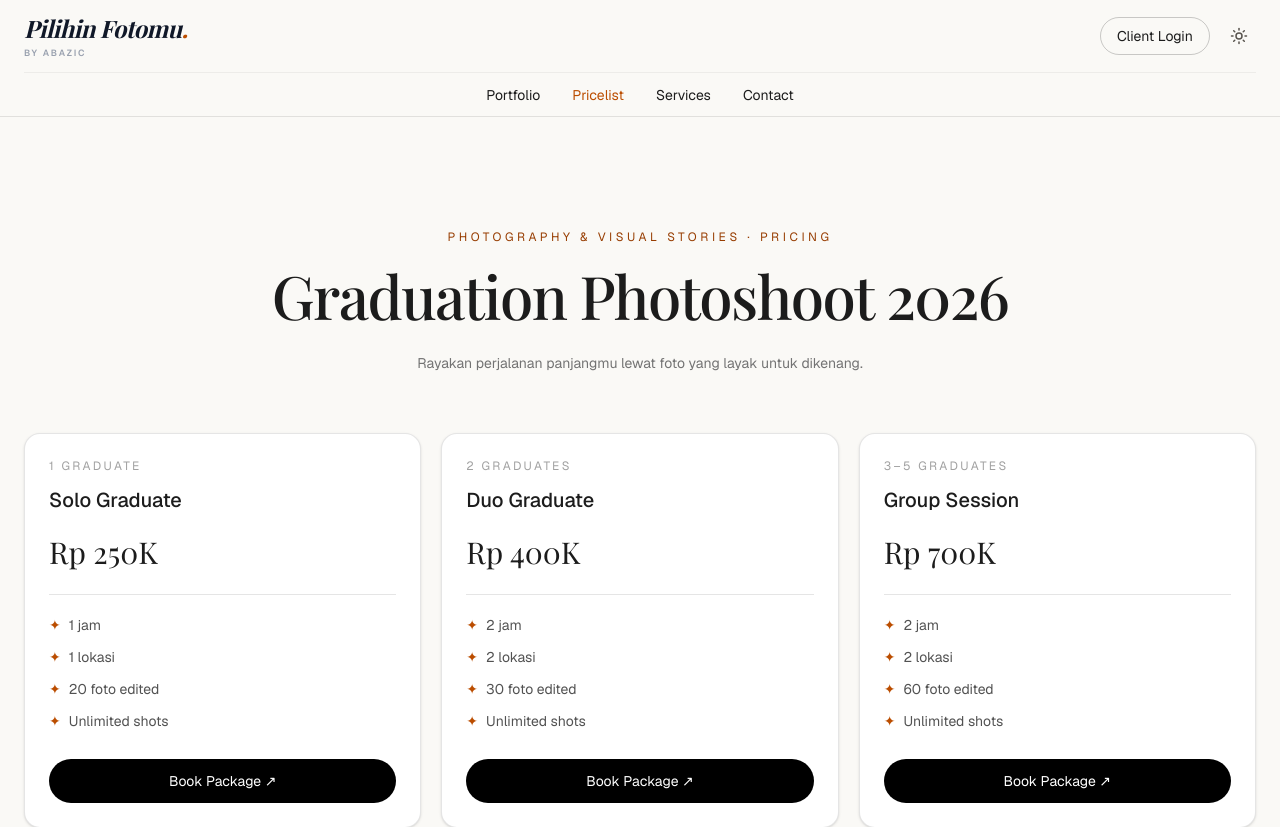
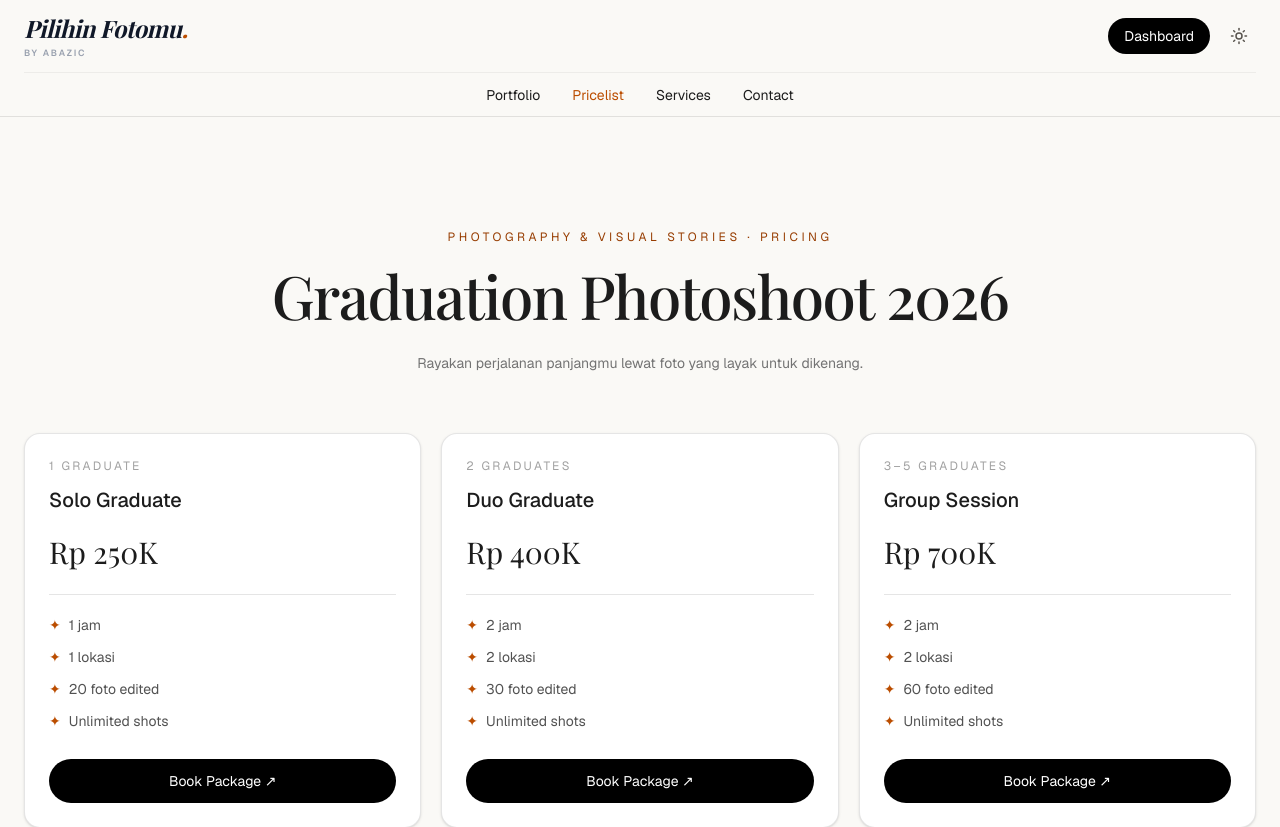
Before and after one commit to abazic/Pilihin-App, a Next.js app: page /pricelist in a window 1280 px wide. Shown: the top 827 px of the page. Built offline with nearby package versions, Linux system fonts and the light colour scheme; no server answers; the database is empty; a web font is replaced by a local one.

Commit message:
Replace pricelist client login with dashboard

```diff
--- a/app/pricelist/page.jsx
+++ b/app/pricelist/page.jsx
@@ -35,7 +35,7 @@ export default async function PricelistPage() {
 
   return (
     <main className="min-h-screen bg-[#faf9f6] text-[#1c1c1c] dark:bg-[#11110f] dark:text-stone-100">
-      <AppHeader navigation={<><a href="/#portfolio" className="hover:text-amber-700">Portfolio</a><a href="/pricelist" className="text-amber-700 dark:text-amber-400">Pricelist</a><a href="/#services" className="hover:text-amber-700">Services</a><a href="/#contact" className="hover:text-amber-700">Contact</a></>} actions={<a href="/login" className="rounded-full border border-black/20 px-4 py-2 text-sm dark:border-white/20">Client Login</a>} />
+      <AppHeader navigation={<><a href="/#portfolio" className="hover:text-amber-700">Portfolio</a><a href="/pricelist" className="text-amber-700 dark:text-amber-400">Pricelist</a><a href="/#services" className="hover:text-amber-700">Services</a><a href="/#contact" className="hover:text-amber-700">Contact</a></>} actions={<a href="/admin" className="rounded-full bg-black px-4 py-2 text-sm text-white dark:bg-stone-100 dark:text-neutral-900">Dashboard</a>} />
       <section className="mx-auto max-w-7xl px-6 pb-16 pt-20 md:pt-28">
         <div className="mx-auto max-w-3xl text-center">
           <p className="text-xs uppercase tracking-[0.3em] text-amber-800 dark:text-amber-400">Photography & Visual Stories · Pricing</p>
```
